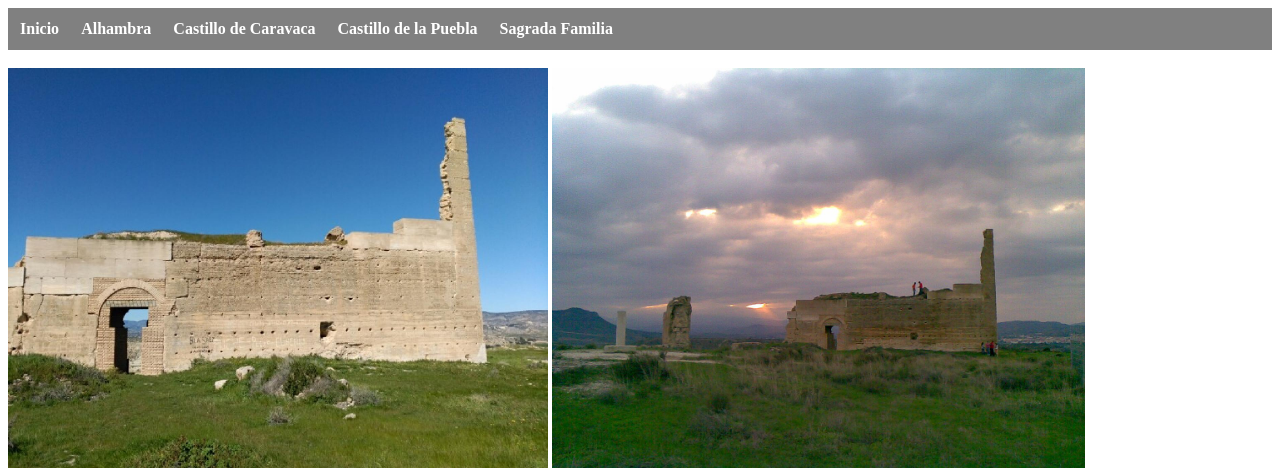
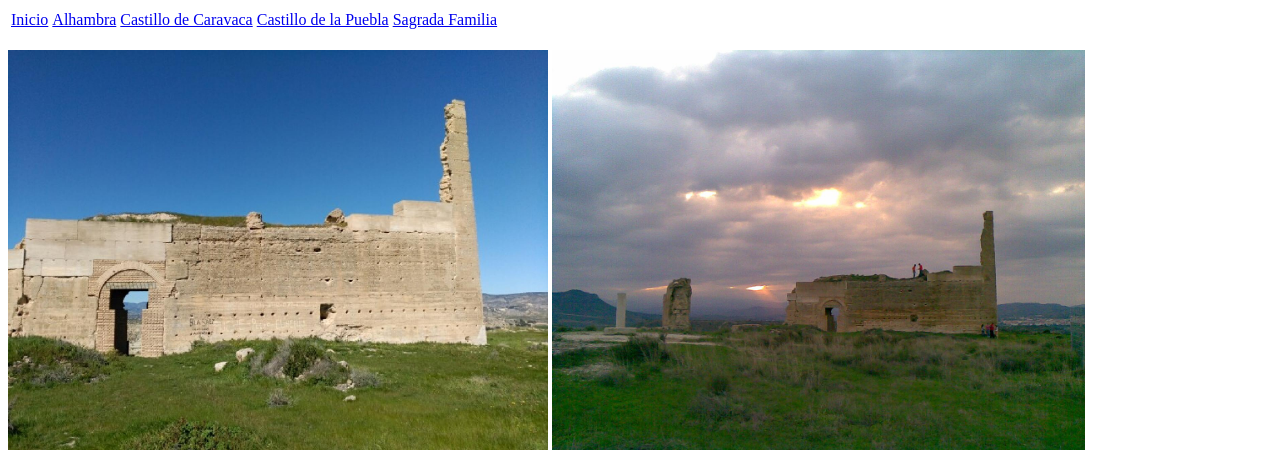
Before and after one commit to yayogabarreu/github, a plain HTML site: page historia/puebla.html in a window 1280 px wide. Shown: the top 470 px of the page. Drawn offline with Linux system fonts and the light colour scheme.

Commit message:
miauuuuuuuu

```diff
--- a/historia/puebla.html
+++ b/historia/puebla.html
@@ -4,23 +4,6 @@
     <meta charset="UTF-8">
     <meta name="viewport" content="width=device-width, initial-scale=1.0">
     <title>Castillo de la Puebla de Mula</title>
-    <style>
-            nav {
-                background-color: grey;
-                width: 100%;
-                text-align: center;
-            }
-            td {
-                text-align: center;
-                font-weight: bold;
-                padding: 10px;
-            }
-            nav a {
-                color: white;
-                text-decoration: none;
-            }
-
-    </style>
 
 </head>
 <body>
```
Also changed, not shown: historia/alhambra.html (+0 -16 lines), historia/caravaca.html (+0 -17 lines), historia/sagradafam.html (+0 -17 lines), index.html (+1 -1 lines), historia/img/i6692098931.webp (added), historia/img/i6692098937.webp (added), historia/img/i6692098938.webp (added), historia/img/i6692098939.webp (added).
